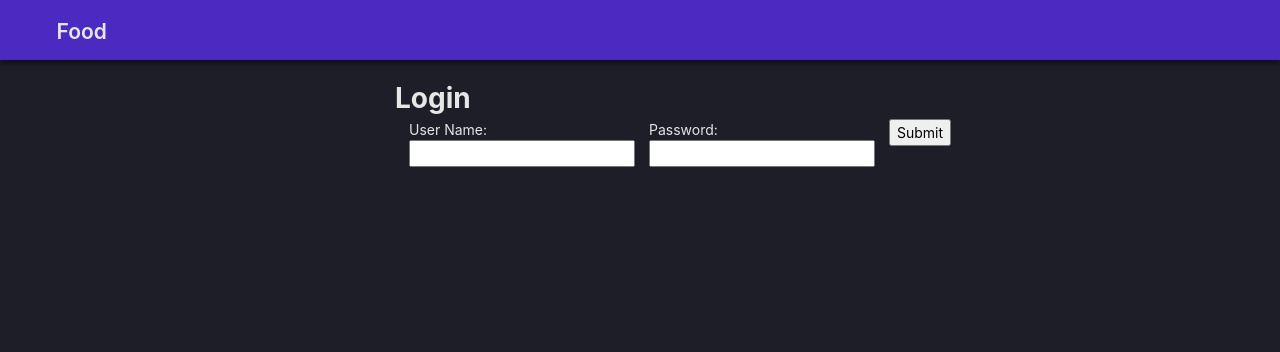
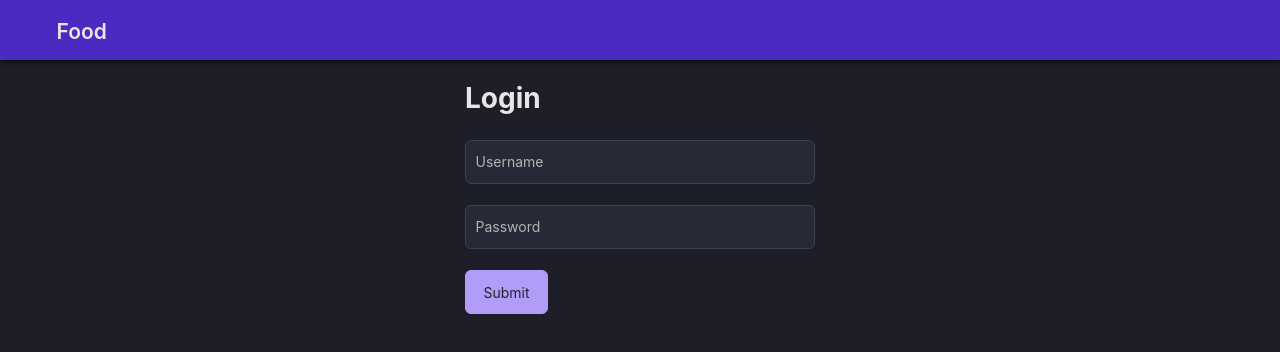
Before and after one commit to jetpackpony/diet-tracker, a React (Create React App) app: page / in a window 1280 px wide. Shown: the top 352 px of the page. Built offline with nearby package versions, Linux system fonts and the light colour scheme; some icons are missing.

Commit message:
Add styles to login page

```diff
--- a/src/App.css
+++ b/src/App.css
@@ -20,6 +20,7 @@
   --text-color-primary: #e6e6e6;
   --text-color-secondary: #b3b3b3;
   --error-color: #832225;
+  --error-message-color: #c84448;
   --disabled-opacity: 0.4;
   --ground-color: #1d1e27;
   --content-color: #282936;
--- /dev/null
+++ b/src/components/Login/Login.module.css
@@ -0,0 +1,23 @@
+.loginForm {
+  max-width: 25rem;
+  margin: auto;
+}
+
+.loginContainer {}
+
+.loginContainer>* {
+  margin: 1.5rem 0;
+}
+
+.spinnerContainer {
+  margin: 2rem auto;
+  display: flex;
+  justify-content: center;
+}
+
+.errorContainer {
+  border: 1px solid var(--error-message-color);
+  border-radius: var(--border-radius);
+  padding: 0.75rem;
+  color: var(--error-message-color);
+}
--- a/src/components/Login/index.tsx
+++ b/src/components/Login/index.tsx
@@ -1,7 +1,10 @@
-import styles from '../AddForm/AddForm.module.css';
+import styles from './Login.module.css';
 import { FormSubmitCallback, useControlledFormHook } from "../../hooks/useForm";
 import { isQueryLoginArgs, useLogin } from "../../hooks/useLogin";
 import { LoginQueryVariables } from "../../generated/graphql";
+import Input from '../Input';
+import Button from '../Button';
+import LoadingSpinner from '../LoadingSpinner';
 
 const LoginContainer = () => {
   const { performLogin, loading, error } = useLogin();
@@ -32,51 +35,31 @@ const Login = ({ performLogin, loading, error }: LoginProps) => {
   const { initForm, onSubmit } = useControlledFormHook(submitForm);
 
   return (
-    <form onSubmit={onSubmit} ref={initForm}>
+    <form onSubmit={onSubmit} ref={initForm} className={styles.loginForm}>
       <h1>Login</h1>
       {
-        error
+        (loading)
           ? (
-            <div>{error}</div>
+            <div className={styles.spinnerContainer}>
+              <LoadingSpinner />
+            </div>
           )
-          : null
+          : (
+            <div className={styles.loginContainer}>
+              {
+                error
+                  ? (
+                    <div className={styles.errorContainer}>{error}</div>
+                  )
+                  : null
+              }
+              <Input fieldType="text" labelText="Username" name="userName" />
+              <Input fieldType="password" labelText="Password" name="password" />
+              <Button buttonProps={{ name: "submit", type: "submit" }} text="Submit" />
+            </div>
+          )
       }
-      <div className={styles.formContainer}>
-        <div>
-          <label htmlFor="userName">
-            <span>User Name: </span>
-          </label>
-          <div>
-            <input type="text" id="userName" name="userName"
-              defaultValue=""
-            />
-          </div>
-        </div>
-
-        <div>
-          <label htmlFor="password">
-            <span>Password: </span>
-          </label>
-          <div>
-            <input type="password" id="password" name="password"
-              defaultValue=""
-            />
-          </div>
-        </div>
-
-        {
-          loading
-            ? (
-              <div>Loading...</div>
-            )
-            : (
-              <div>
-                <button type="submit" id="submit" name="submit">Submit</button>
-              </div>
-            )
-        }
-      </div>
-    </form>
+    </form >
 
   );
 };
```
